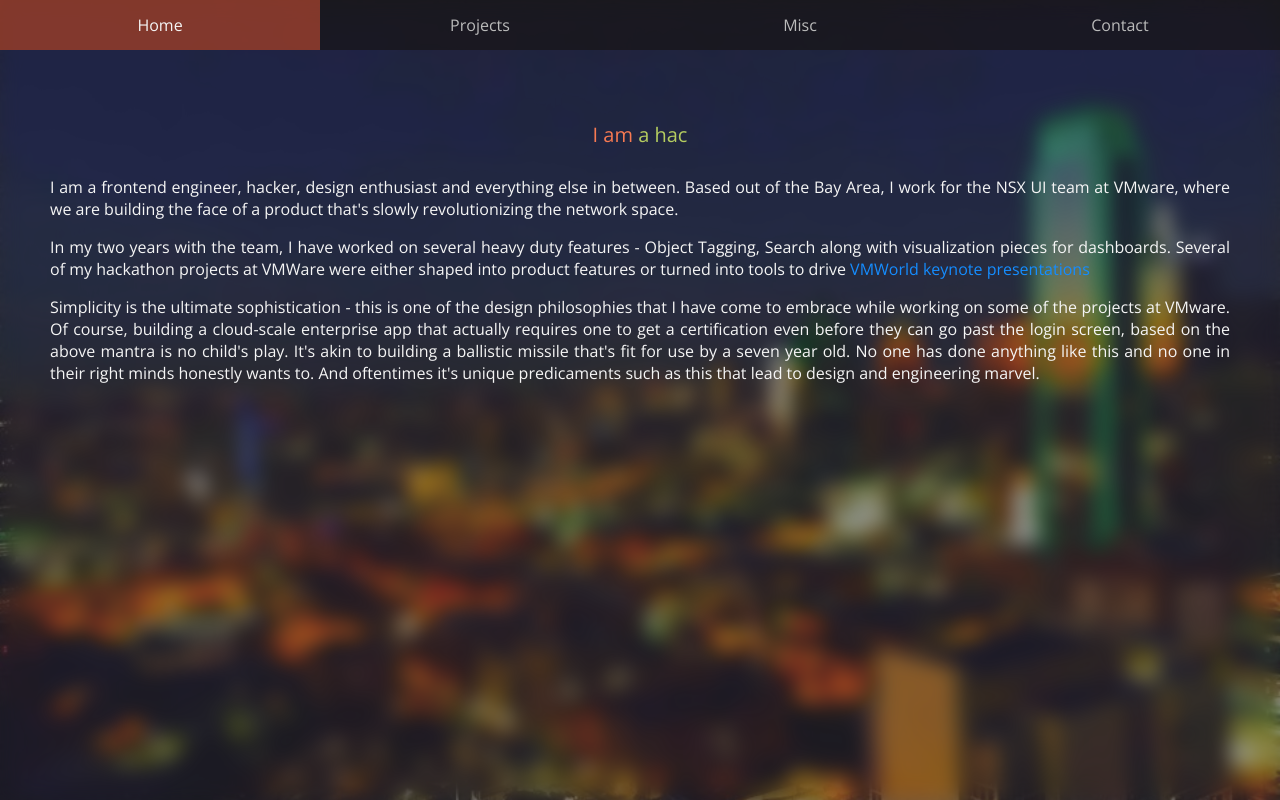
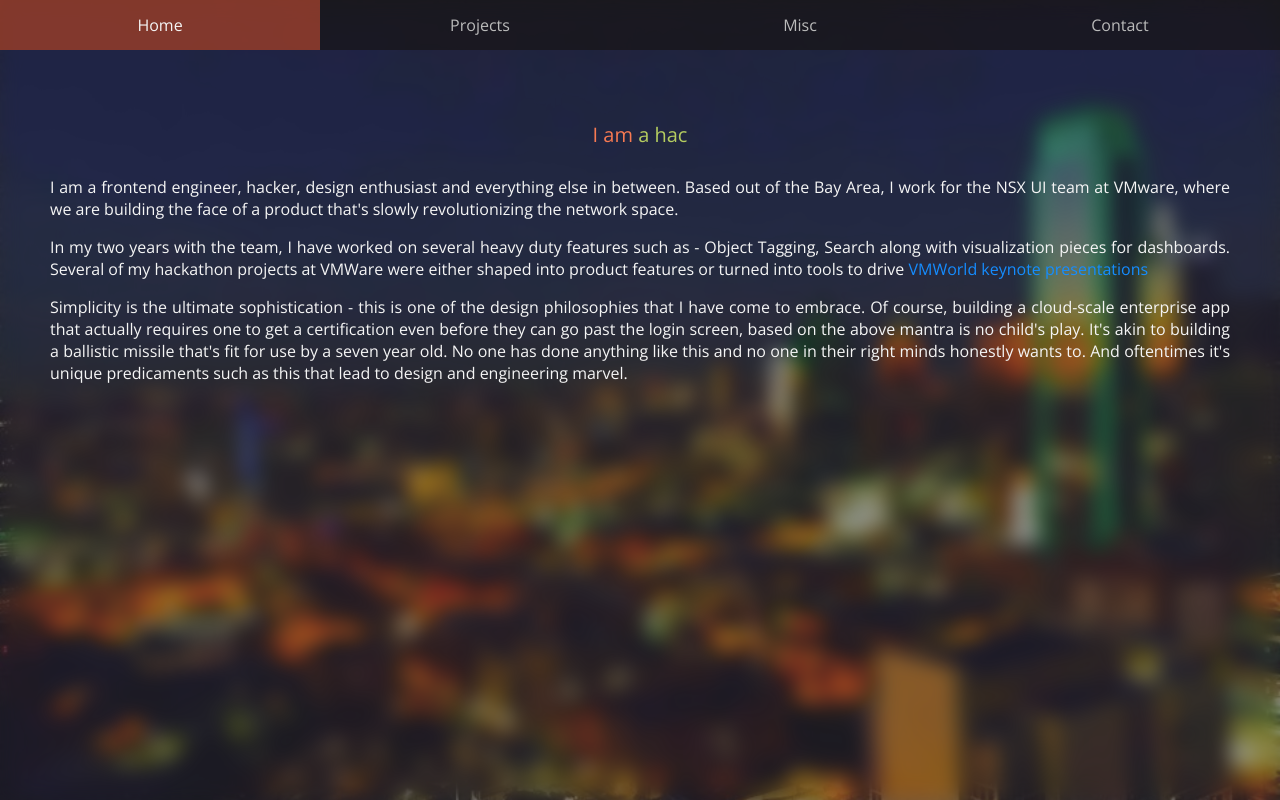
Before and after one commit to darindam1990/darindam1990.github.io, a plain HTML site: page index.html in a window 1280 px wide. Drawn offline with nearby package versions, Linux system fonts and the light colour scheme.

Commit message:
Text change

```diff
--- a/index.html
+++ b/index.html
@@ -24,9 +24,9 @@
 			<p>
 			I am a frontend engineer, hacker, design enthusiast and everything else in between. Based out of the Bay Area, I work for the NSX UI team at VMware, where we are building the face of a product that's slowly revolutionizing the network space.</p>
 
-			<p>In my two years with the team, I have worked on several heavy duty features - Object Tagging, Search along with visualization pieces for dashboards. Several of my hackathon projects at VMWare were either shaped into product features or turned into tools to drive <a href="http://tinyurl.com/gr2dwah" target="_blank">VMWorld keynote presentations</a></p>
+			<p>In my two years with the team, I have worked on several heavy duty features such as - Object Tagging, Search along with visualization pieces for dashboards. Several of my hackathon projects at VMWare were either shaped into product features or turned into tools to drive <a href="http://tinyurl.com/gr2dwah" target="_blank">VMWorld keynote presentations</a></p>
 
-			<p>Simplicity is the ultimate sophistication - this is one of the design philosophies that I have come to embrace while working on some of the projects at VMware. Of course, building a cloud-scale enterprise app that actually requires one to get a certification even before they can go past the login screen, based on the above mantra is no child's play. It's akin to building a ballistic missile that's fit for use by a seven year old. No one has done anything like this and no one in their right minds honestly wants to. And oftentimes it's unique predicaments such as this that lead to design and engineering marvel.</p>
+			<p>Simplicity is the ultimate sophistication - this is one of the design philosophies that I have come to embrace. Of course, building a cloud-scale enterprise app that actually requires one to get a certification even before they can go past the login screen, based on the above mantra is no child's play. It's akin to building a ballistic missile that's fit for use by a seven year old. No one has done anything like this and no one in their right minds honestly wants to. And oftentimes it's unique predicaments such as this that lead to design and engineering marvel.</p>
 			</p>
 		</section>
 
```
